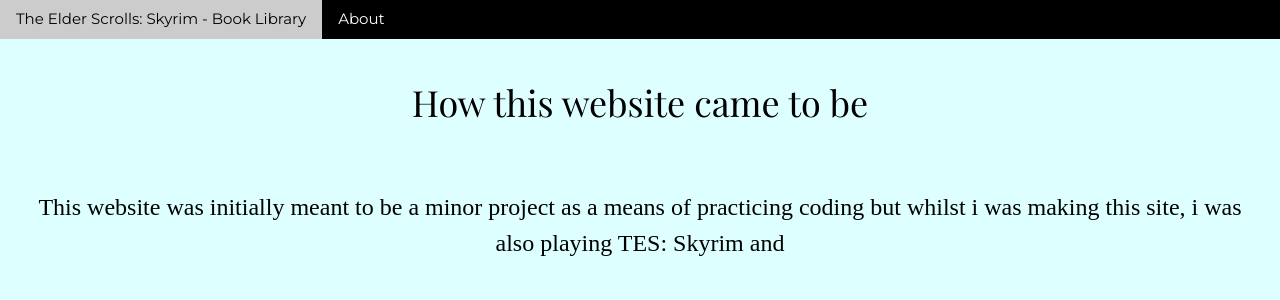
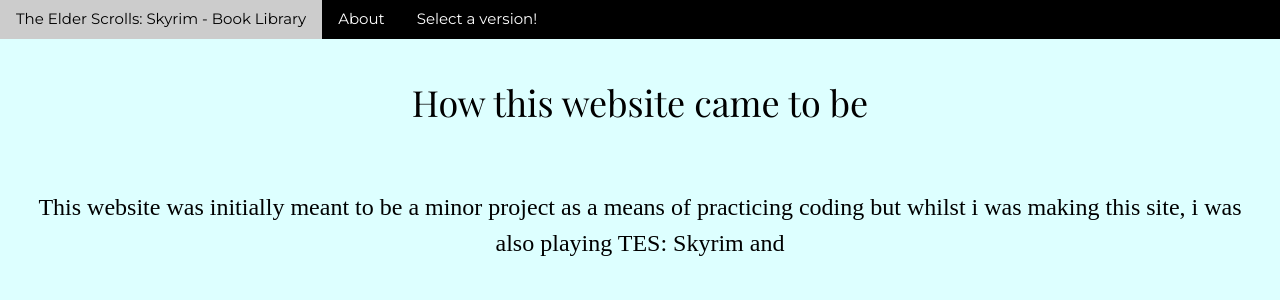
Before and after one commit to RichelleT/DjangoProjects, a Django app: page /about/ in a window 1280 px wide. Shown: the top 300 px of the page. Run offline with Django 3.2, Linux system fonts and the light colour scheme.

Commit message:
added the dropdown hover list to every other html files

```diff
--- a/Project_One/Alpha/templates/Alpha/about.html
+++ b/Project_One/Alpha/templates/Alpha/about.html
@@ -32,6 +32,16 @@
 <div class="w3-bar w3-black w3-Montserrat">
   <a href="/" class="w3-bar-item w3-button w3-mobile">The Elder Scrolls: Skyrim - Book Library</a>
   <a href="/about" class="w3-bar-item w3-button w3-mobile">About</a>
+<!-- Dropdown list in bar -->
+ <div class="w3-dropdown-hover">
+      <button class="w3-button">Select a version!</button>
+  <div class="w3-dropdown-content w3-bar-block w3-card-4">
+      <a href="/skyrim" class="w3-bar-item w3-button w3-Playfair">TES - Skyrim</a>
+      <a href="#" class="w3-bar-item w3-button w3-Playfair">TES - Oblivion</a>
+      <a href="#" class="w3-bar-item w3-button w3-Playfair">TESO</a>
+  </div>
+<!-- End of Dropdown list in bar -->
+</div>
 </div>
 <!-- End of Tab -->
 
```
Also changed, not shown: Project_One/Alpha/templates/Alpha/bookone.html (+10 -0 lines), Project_One/Alpha/templates/Alpha/skyrim.html (+11 -0 lines).
